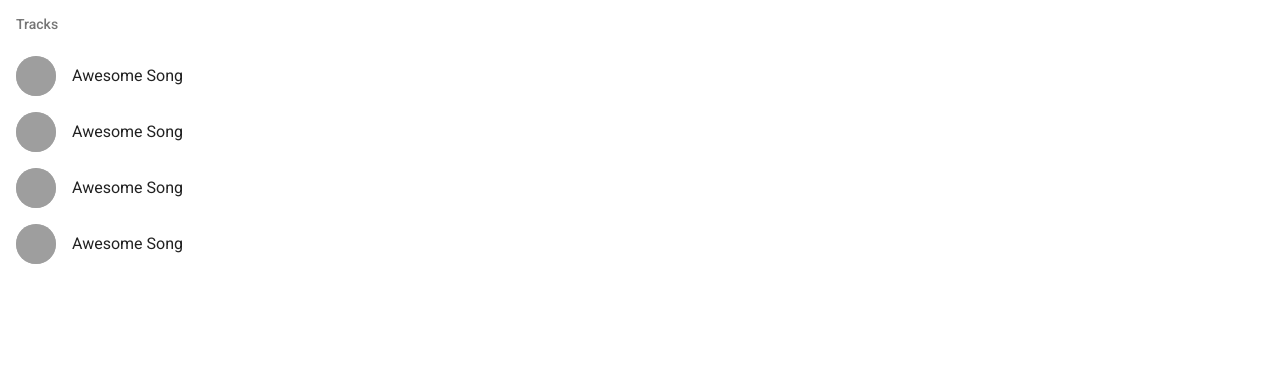
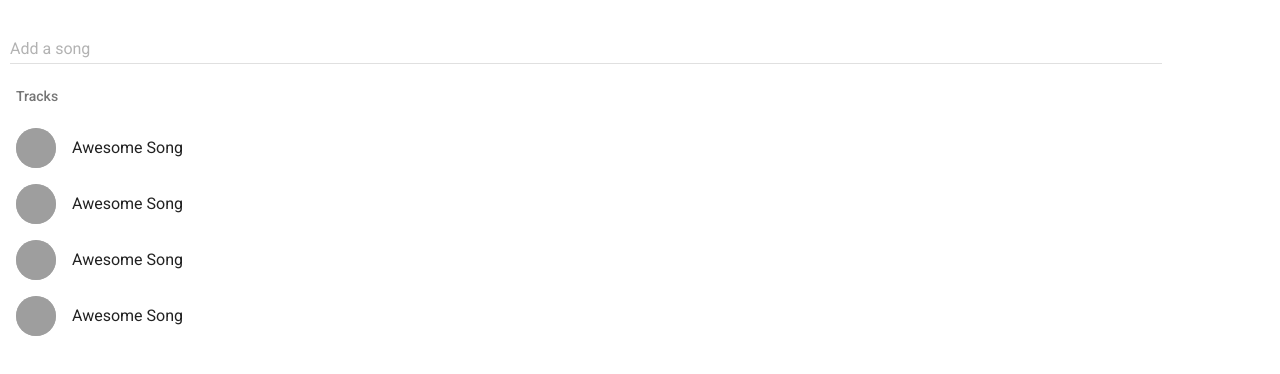
Before and after one commit to Lykkeper/partify, a React (Create React App) app: page / in a window 1280 px wide. Shown: the top 374 px of the page. Built offline with nearby package versions, Linux system fonts and the light colour scheme; grey boxes are pictures that could not be loaded; the HTML template or start-up script is replaced by a standard one.

Commit message:
Create AddSong component

```diff
--- /dev/null
+++ b/src/AddSong.js
@@ -0,0 +1,42 @@
+import React from 'react';
+import AutoComplete from 'material-ui/AutoComplete';
+
+class AddSong extends React.Component {
+  constructor() {
+    super();
+    this.handleUpdateInput = this.handleUpdateInput.bind(this);
+    this.state = {
+      dataSource: []
+    }
+  }
+
+  handleUpdateInput(value) {
+    this.setState({
+      dataSource: [
+        value,
+        value + value,
+        value + value + value,
+      ],
+    });
+  }
+
+  render() {
+    return (
+      <div>
+        <AutoComplete
+          hintText="Try searching by artist or title!"
+          dataSource={this.state.dataSource}
+          onUpdateInput={this.handleUpdateInput}
+          floatingLabelText="Add a song"
+          fullWidth={true}
+          style={{
+            margin: "0 10px",
+            width: "90%"
+          }}
+        />
+      </div>
+    );
+  }
+}
+
+export default AddSong;
--- a/src/App.js
+++ b/src/App.js
@@ -2,12 +2,16 @@ import React, { Component } from 'react';
 import './App.css';
 import MuiThemeProvider from 'material-ui/styles/MuiThemeProvider';
 import TrackList from './TrackList';
+import AddSong from './AddSong';
 
 class App extends Component {
   render() {
     return (
       <MuiThemeProvider>
-        <TrackList />
+        <div>
+          <AddSong />
+          <TrackList />
+        </div>
       </MuiThemeProvider>
     );
   }
```
